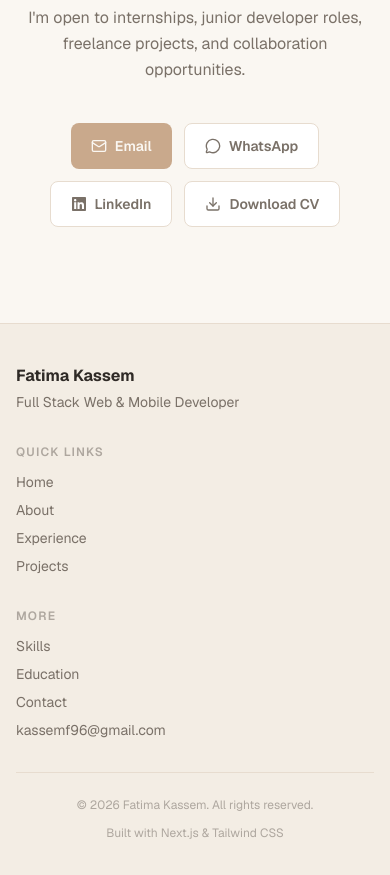
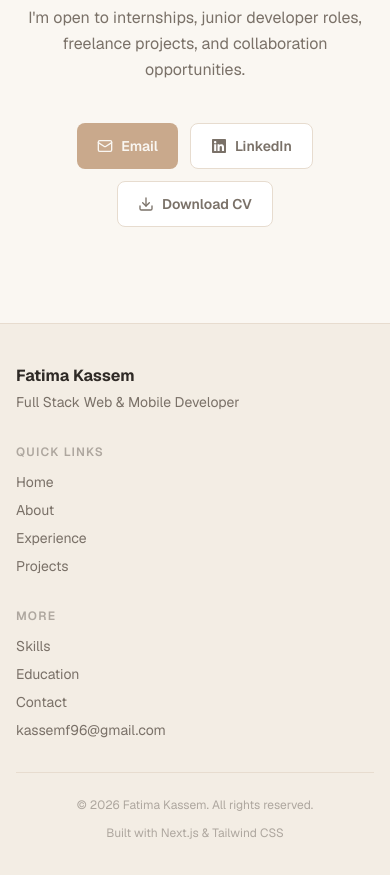
Before and after one commit to fatimahksm/fatima-portfolio, a Next.js app: page / in a window 390 px wide. Shown: the part 7900-8775 px from the top of the page. Built offline with nearby package versions, Linux system fonts and the light colour scheme.

Commit message:
Remove phone number and WhatsApp contact option
Co-Authored-By: Claude Fable 5 <noreply@anthropic.com>
Claude-Session: https://claude.ai/code/session_01FqdwQd9FXVu1dTrsUeRosE

```diff
--- a/components/Contact.tsx
+++ b/components/Contact.tsx
@@ -1,6 +1,6 @@
 'use client'
 import { motion } from 'framer-motion'
-import { Mail, MessageCircle, Download } from 'lucide-react'
+import { Mail, Download } from 'lucide-react'
 import { FaLinkedin } from 'react-icons/fa'
 import type { Lang } from '@/types'
 import { contactContent, sectionLabels } from '@/data/siteData'
@@ -13,14 +13,12 @@ interface ContactProps {
 // eslint-disable-next-line @typescript-eslint/no-explicit-any
 const iconMap: Record<string, React.FC<any>> = {
   email: Mail,
-  whatsapp: MessageCircle,
   linkedin: FaLinkedin,
   cv: Download,
 }
 
 const buttonVariants: Record<string, string> = {
   email: 'bg-accent text-page hover:bg-accent-h',
-  whatsapp: 'bg-card border border-divider text-ink-2 hover:border-accent hover:text-accent',
   linkedin: 'bg-card border border-divider text-ink-2 hover:border-accent hover:text-accent',
   cv: 'bg-card border border-divider text-ink-2 hover:border-accent hover:text-accent',
 }
--- a/data/siteData.ts
+++ b/data/siteData.ts
@@ -5,8 +5,6 @@ import type { NavItem, Project, ExperienceItem, SkillCategory, EducationItem } f
 export const commonLinks = {
   email: 'kassemf96@gmail.com',
   emailLink: 'mailto:kassemf96@gmail.com',
-  phone: '+961 81 639 234',
-  whatsapp: 'https://wa.me/96181639234',
   linkedin:
     'https://www.linkedin.com/in/fatima-kassem-4711382b0?utm_source=share_via&utm_content=profile&utm_medium=member_ios',
   cv: '/Fatima_Kassem_CV.pdf',
@@ -324,7 +322,6 @@ export const contactContent = {
   },
   buttons: [
     { key: 'email', en: 'Email', fr: 'Email', href: commonLinks.emailLink },
-    { key: 'whatsapp', en: 'WhatsApp', fr: 'WhatsApp', href: commonLinks.whatsapp },
     { key: 'linkedin', en: 'LinkedIn', fr: 'LinkedIn', href: commonLinks.linkedin },
     { key: 'cv', en: 'Download CV', fr: 'Télécharger CV', href: commonLinks.cv },
   ],
```
